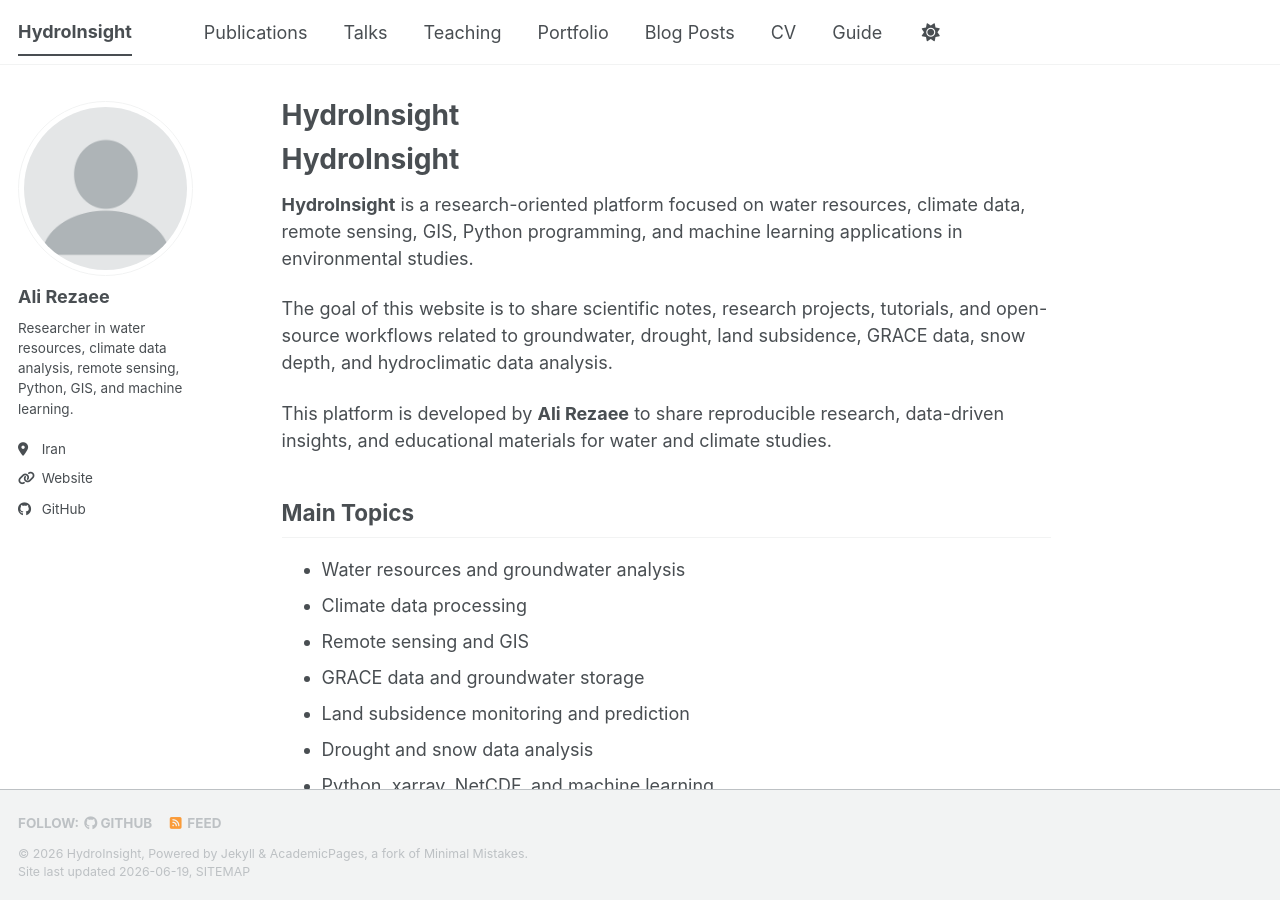
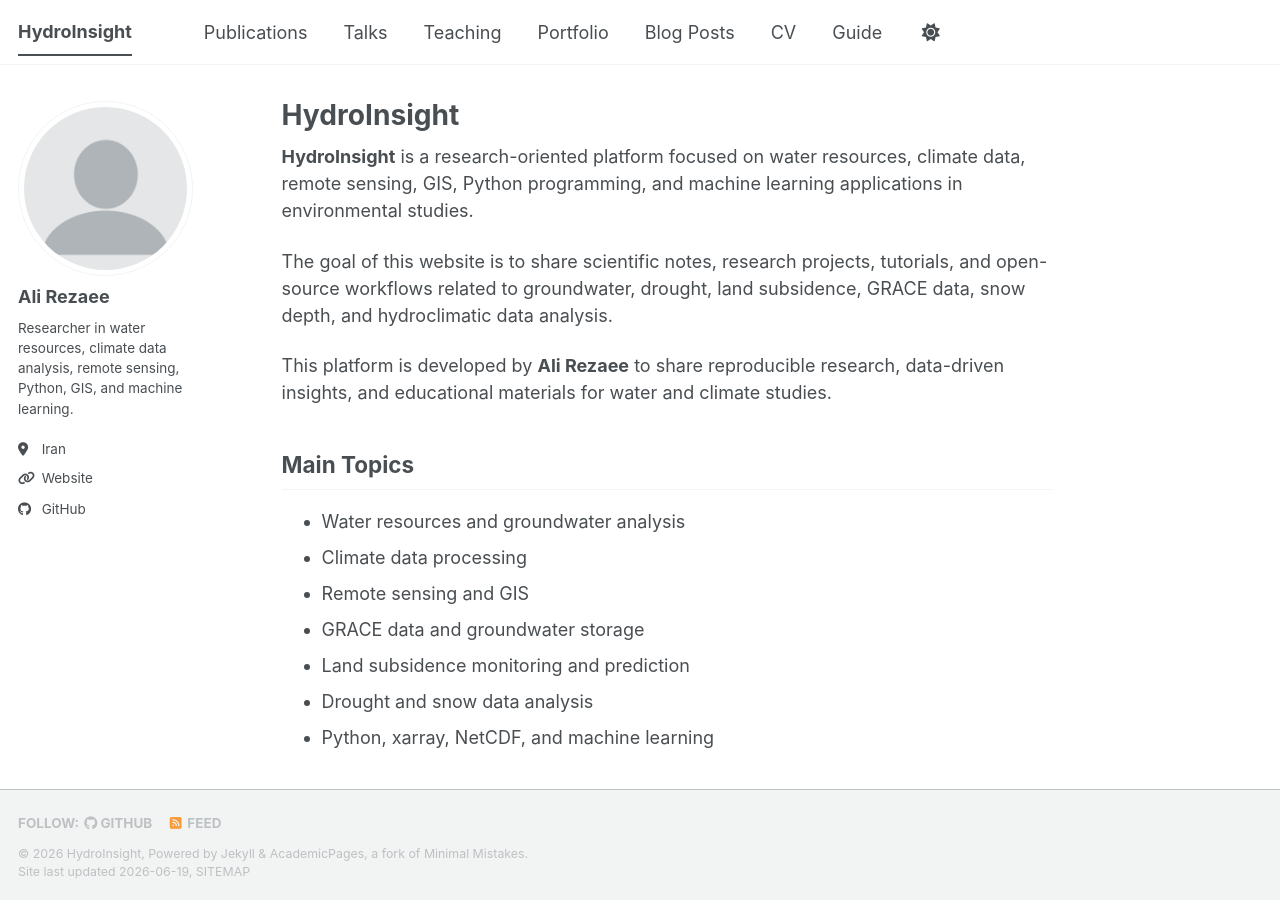
Before and after one commit to hydroinsight/hydroinsight.github.io, a Jekyll site: the page built from _pages/about.md, in a window 1280 px wide and 900 px high. Built offline with Jekyll 4.4.1, drawn with Linux system fonts in a browser that asks for light colours; a script bundle is joined from its source files by our own code; library files that are not in the unit come from our copies.

```diff
--- a/_pages/about.md
+++ b/_pages/about.md
@@ -7,7 +7,6 @@ redirect_from:
   - /about.html
 ---
 
-# HydroInsight
 
 **HydroInsight** is a research-oriented platform focused on water resources, climate data, remote sensing, GIS, Python programming, and machine learning applications in environmental studies.
 
```
